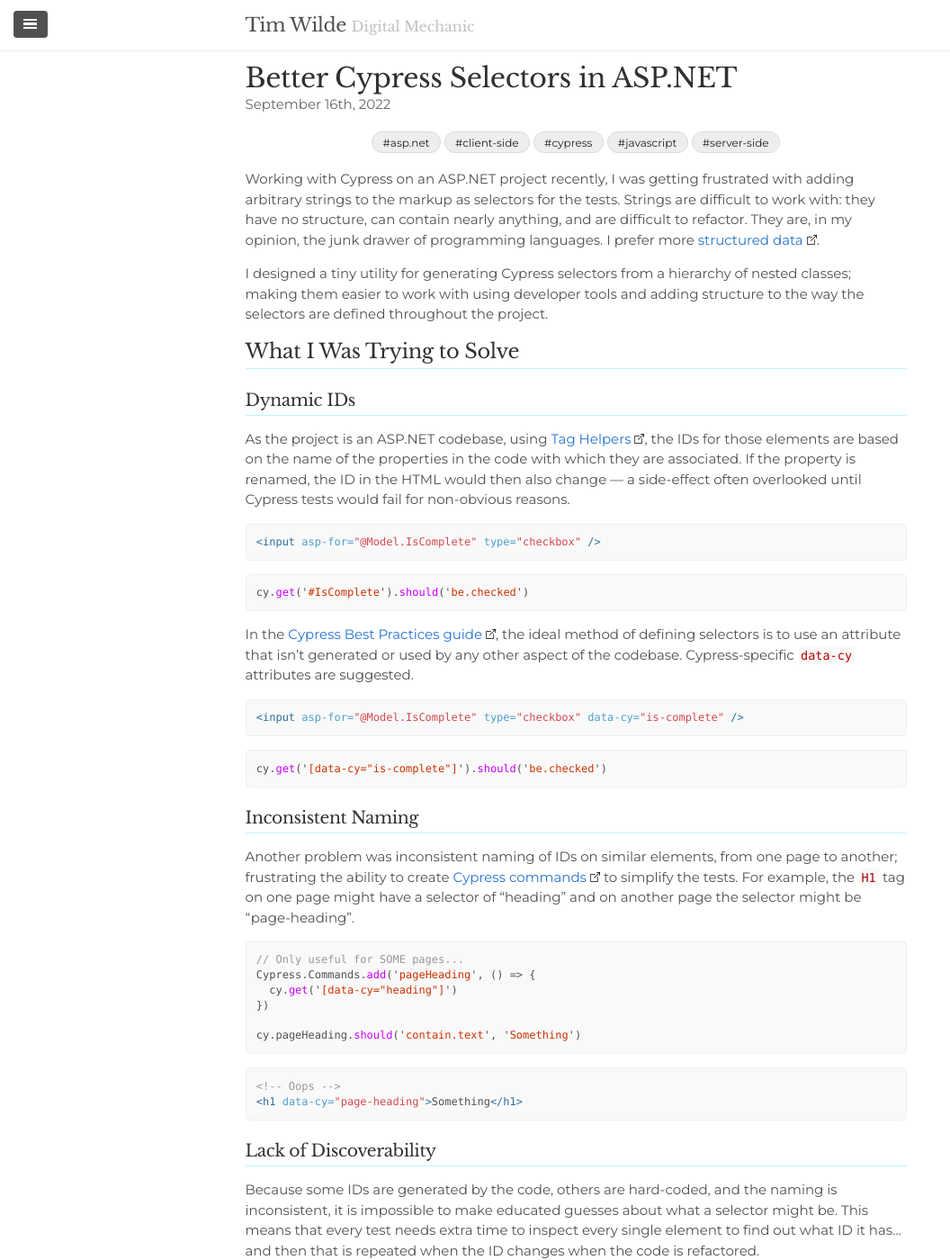
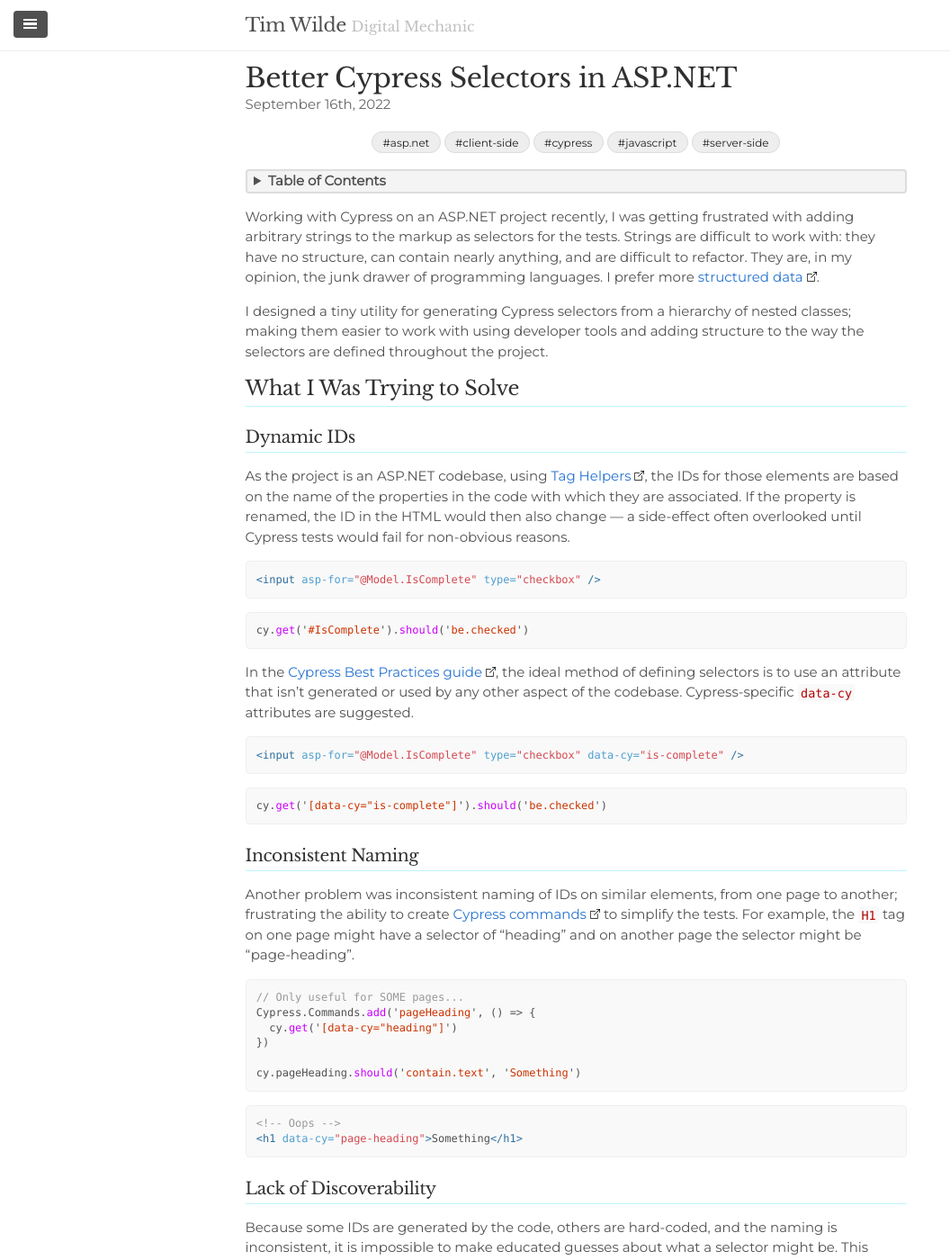
Before and after one commit to TimWilde/timwilde.github.io, a Jekyll site: the page built from _posts/2022-09-16-better-cypress-selectors-in-asp-net.md, in a window 1280 px wide and 1400 px high. Shown: the whole window at 90% size, without its empty margins (0-1056 px from the left). Built offline with Jekyll 4.4.1, drawn with Linux system fonts in a browser that asks for light colours; a script that is not in the unit is left out; comment, search, counter and statistics services are not loaded; the table of contents is made by our own code.

Commit message:
feat: table of contents support. (#31)

```diff
--- a/Gemfile
+++ b/Gemfile
@@ -5,6 +5,7 @@
 
 gem "github-pages", group: :jekyll_plugins
 gem "jekyll-gfm-admonitions", group: :jekyll_plugins
+gem "jekyll-toc", group: :jekyll_plugins
 gem "jekyll-paginate", "~> 1.1"
 gem "jekyll-gist", "~> 1.5"
 gem "jekyll-sitemap", "~> 1.4"
--- a/_config.yml
+++ b/_config.yml
@@ -47,3 +47,4 @@
  - jekyll-sitemap
  - jekyll-avatar
  - jekyll-gfm-admonitions
+ - jekyll-toc
--- a/_layouts/post.html
+++ b/_layouts/post.html
@@ -1,12 +1,19 @@
 ---
 layout: default
 ---
+{%- capture body -%}{{ content | inject_anchors }}{%- endcapture -%}
+{%- assign toc = body | toc_only -%}
+
 <div class="post">
   <article>
     <h1 class="post-title">{{ page.title }}</h1>
     <span class="post-date">{{ page.date | date_to_long_string:"ordinal", "US" }}</span>
     <div class="page-tags">{%- include page-tags.html section="tags" tags=page.tags %}</div>
-    {{ content }}
+    {%- if toc != "" -%}
+    <details class="toc-toggle"><summary role="button">Table of Contents</summary>{{ toc }}</details>
+    {%- endif -%}
+
+    {{ body }}
     {%- include attachments.html %}
   </article>
 
--- a/public/css/site.css
+++ b/public/css/site.css
@@ -1,3 +1,5 @@
+:root { --masthead-offset: 5rem; }
+
 a[href^="http"]::after,
 a[href^="https://"]::after
 {
@@ -157,26 +159,84 @@
 }
 
 /* Copy Button */
-pre.highlight {
+.highlight {
   position: relative;
 }
 
-pre.highlight > button {
+.highlight > button {
   opacity: 0;
   position: absolute;
   top: 0.5rem;
   right: 0.5rem;
+  z-index: 999;
 
   padding: 0.25rem 0.5rem;
   border: solid 3px #b8b8b8;
   border-radius: 0.25rem;
 }
 
-pre.highlight:hover > button {
+.highlight:hover > button,
+.highlight > button:active,
+.highlight > button:focus {
   opacity: 1;
 }
 
-pre.highlight > button:active,
-pre.highlight > button:focus {
-  opacity: 1;
+/* Table of Contents */
+#toc {
+  list-style: none;
+  margin: 0;
+  padding: 0;
+  font-size: 0.9rem;
+  line-height: 1.4;
+
+  padding: 0.25rem 0.5rem;
 }
+
+#toc li {
+  list-style: none;
+}
+
+#tpc ul,
+#toc li ul {
+  margin: 0;
+  padding: 0;
+}
+
+.toc-toggle {
+  border: solid 2px #ddd;
+  background-color: #f4f4f4;
+  border-radius: 0.25rem;
+  margin-bottom: 1rem;
+}
+
+.toc-toggle summary {
+  cursor: pointer;
+  margin: 0 0.5rem;
+  font-weight: bolder;
+}
+
+#toc .toc-h3 {
+  margin-left: 1rem;
+}
+
+#toc li > a {
+  display: block;
+  padding: .25em 0 .25em 1rem;
+  border-left: 2px solid transparent;
+}
+
+/* Header offset for Masthead */
+h2[id], h3[id] {
+  scroll-margin-top: var(--masthead-offset);
+}
+
+/* Fix for wide tables - make them scrollable */
+@media (max-width: 640px) {
+  .post table {
+    display: block;             /* keeps semantic <table>, but lets us scroll */
+    overflow-x: auto;           /* horizontal scroll when it’s wider than the view */
+    -webkit-overflow-scrolling: touch;  /* smooth momentum scroll on iOS */
+    max-width: 100%;            /* prevents pushing the layout wider */
+    white-space: nowrap;        /* stops long cells from wrapping awkwardly */
+  }
+}
--- a/public/js/code-copy.js
+++ b/public/js/code-copy.js
@@ -9,7 +9,7 @@
   copyButton.ariaLabel = 'Copy code to clipboard';
   copyButton.innerText = 'Copy';
 
-  codeBlock.append(copyButton);
+  codeBlock.parentElement.append(copyButton);
 
   copyButton.addEventListener('click', function () {
     var code = codeBlock.querySelector('code').innerText.trim();
```
Also changed, not shown: _posts/2022-09-14-jwt-token-revocation-in-asp-net.md (+1 -0 lines), _posts/2022-09-16-better-cypress-selectors-in-asp-net.md (+1 -0 lines), _posts/2022-09-19-jwt-token-replay-mitigation-in-asp-net.md (+1 -0 lines), Gemfile.lock.
